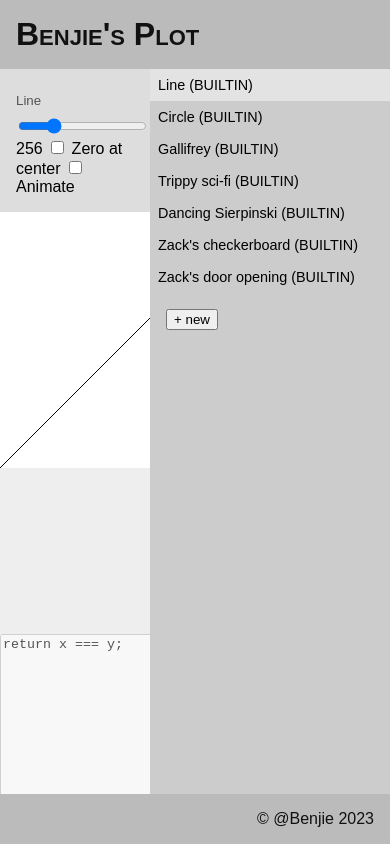
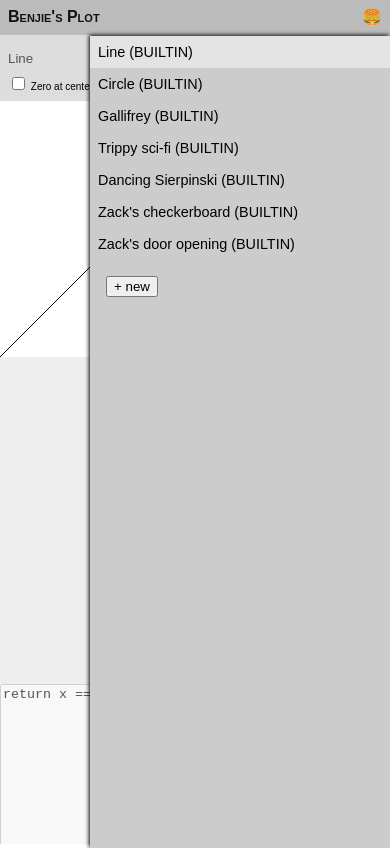
Before and after one commit to benjie/plot, a website: page index.html in a window 390 px wide. Drawn offline with Linux system fonts and the light colour scheme.

Commit message:
Mobile accomodations

```diff
--- a/index.html
+++ b/index.html
@@ -7,9 +7,10 @@
       content="A simple code playground to plot the result of a function onto a canvas"
     />
     <link rel="stylesheet" href="styles.css" />
+    <meta name="viewport" content="width=device-width, initial-scale=1.0" />
   </head>
   <body>
-    <header>Benjie's Plot</header>
+    <header><span class="title">Benjie's Plot</span><a id="hamburger">🍔</a></header>
     <div class="main">
       <div class="left">
         <section class="controlPanel">
--- a/script.js
+++ b/script.js
@@ -4,6 +4,7 @@ const sketchesEl = document.getElementById("sketches");
 const builtinSketchesEl = document.getElementById("builtinSketches");
 const customSketchesEl = document.getElementById("customSketches");
 const canvasEl = document.getElementById("canvas");
+const hamburgerEl = document.getElementById("hamburger");
 const codeEl = document.getElementById("code");
 const nameEl = document.getElementById("name");
 const errorTextEl = document.getElementById("errorText");
@@ -13,6 +14,9 @@ const zeroAtCenterEl = document.getElementById("zeroAtCenter");
 const animateEl = document.getElementById("animate");
 const builtinLis = [];
 const userLis = [];
+
+let menuOpen = true;
+let fullscreen = false;
 
 const BUILTIN_SKETCHES = [
   {
@@ -267,6 +271,8 @@ function loadSketch(sketchId, builtin) {
     fn = () => false;
   }
   draw();
+  menuOpen = false;
+  setBodyClass();
 }
 
 {
@@ -277,6 +283,8 @@ function loadSketch(sketchId, builtin) {
   } else {
     loadSketch(0, true);
   }
+  menuOpen = true;
+  setBodyClass();
 }
 
 let saveTimer;
@@ -380,12 +388,27 @@ function animateChange() {
 animateEl.addEventListener("change", animateChange);
 animateEl.addEventListener("click", animateChange);
 
-let fullscreen = false;
 function toggleFullscreen(e) {
   e.preventDefault();
   fullscreen = !fullscreen;
-  document.body.className = fullscreen ? "fullscreen" : "";
+  setBodyClass();
 }
 
 canvasEl.addEventListener("click", toggleFullscreen);
 canvasEl.addEventListener("touchstart", toggleFullscreen);
+
+function toggleMenu(e) {
+  e.preventDefault();
+  menuOpen = !menuOpen;
+  setBodyClass();
+}
+
+function setBodyClass() {
+  document.body.className =
+    (fullscreen ? "fullscreen" : "") + " " + (menuOpen ? "showmenu" : "");
+}
+
+setBodyClass();
+
+hamburgerEl.addEventListener("click", toggleMenu);
+hamburgerEl.addEventListener("touchstart", toggleMenu);
--- a/styles.css
+++ b/styles.css
@@ -120,3 +120,44 @@ body.fullscreen .canvasContainer canvas {
   max-height: 100%;
   object-fit: contain;
 }
+
+#hamburger {
+  float: right;
+  display: none;
+}
+
+@media only screen and (max-width: 500px) {
+  body {
+    font-size: 10px;
+  }
+  header {
+    font-size: 1rem;
+  }
+  header,
+  footer,
+  .controlPanel {
+    padding: 0.5rem;
+  }
+  footer {
+    display: none;
+  }
+  #hamburger {
+    display: block;
+  }
+  .sketchesContainer {
+    position: absolute;
+    top: 2.25rem;
+    right: 0;
+    width: 300px;
+    height: calc(100vh - 2rem);
+    display: none;
+    box-shadow: -1px -1px 4px black;
+  }
+  .showmenu .sketchesContainer {
+    display: block;
+  }
+  .controlPanel {
+    display: flex;
+    flex-wrap: wrap;
+  }
+}
```
